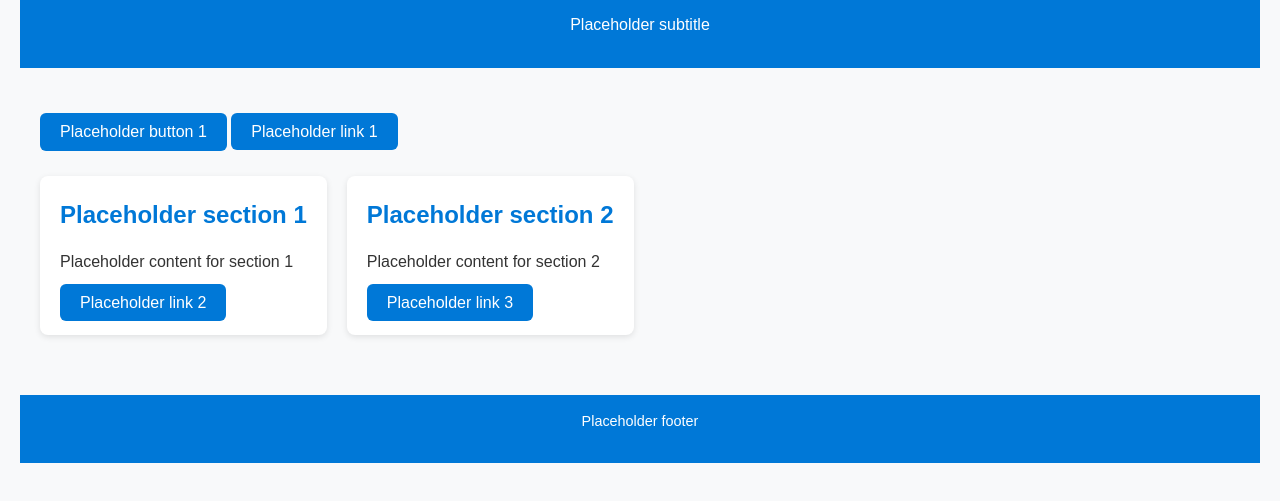
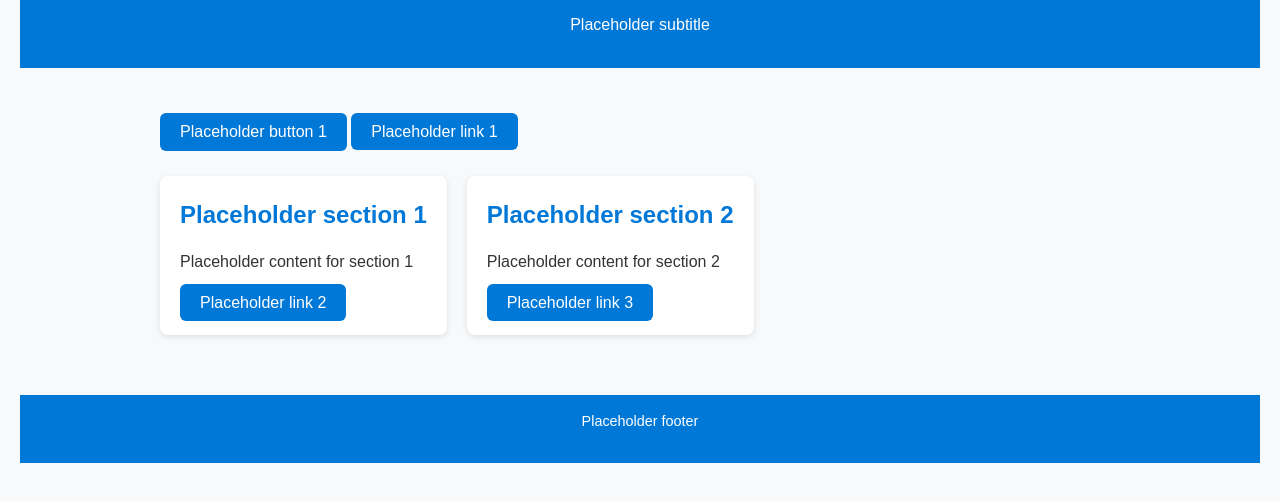
Before and after one commit to TitanMaster7801/tsa-webmasters-IHS, a plain HTML site: page index.html in a window 1280 px wide. Shown: the part 89-590 px from the top of the page. Drawn offline with Linux system fonts and the light colour scheme.

Commit message:
Update font-family and fix container max-width spacing
Removed 'Times New Roman' from font-family and fixed spacing in max-width property.

```diff
--- a/style.css
+++ b/style.css
@@ -3,7 +3,7 @@
   box-sizing: border-box;
   margin: 0;
   padding: 0;
-  font-family: Arial, Times New Roman, sans-serif; /* Fonts, can be changed later */
+  font-family: Arial, sans-serif; /* Fonts, can be changed later */
 }
 
 body { /* So everything that will be visible on the web page */
@@ -53,8 +53,8 @@ button:hover, .button:hover {
 
 /* Container/Layout */
 .container {
-  max-width: 1000 px;
-  margin: 0 auto; /* Center container */
+  max-width: 1000px;
+  margin:0 auto; /* Center container */
   padding: 20px;
 }
 
```
